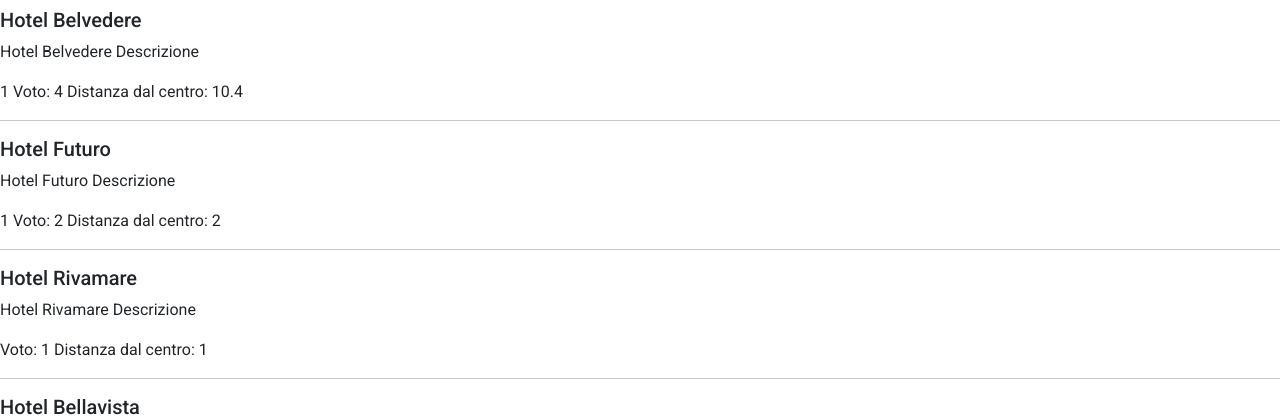
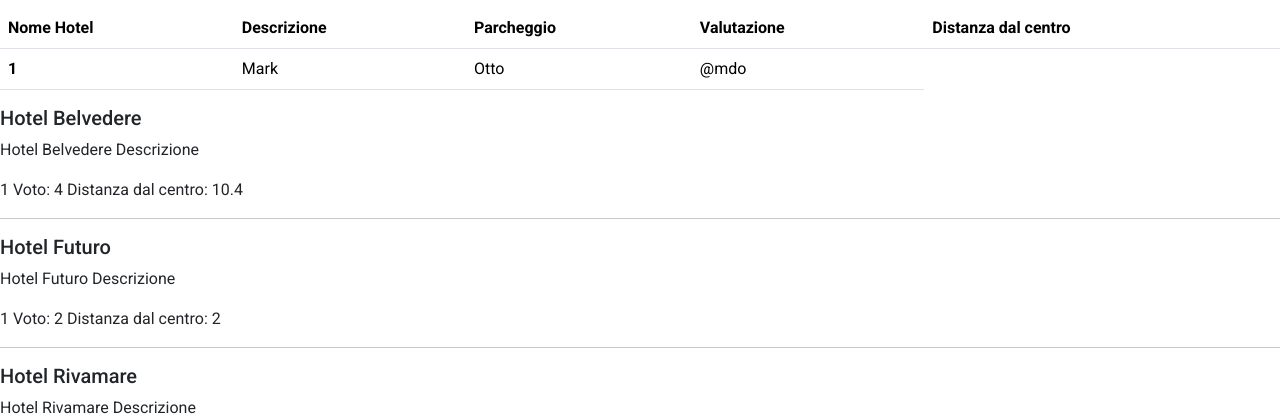
Before and after one commit to alex02r/php-hotel, a PHP site: page / in a window 1280 px wide. Shown: the part 48-468 px from the top of the page. Run offline with PHP 8.4, Linux system fonts and the light colour scheme.

Commit message:
[UPGRADE] Aggiunta struttura per la tabella

```diff
--- a/index.php
+++ b/index.php
@@ -15,10 +15,29 @@
         <h1>Trova il tuo hotel</h1>
     </header>
     <main>
+        <table class="table">
+            <thead>
+                <tr>
+                <th scope="col">Nome Hotel</th>
+                <th scope="col">Descrizione</th>
+                <th scope="col">Parcheggio</th>
+                <th scope="col">Valutazione</th>
+                <th scope="col">Distanza dal centro</th>
+                </tr>
+            </thead>
+            <tbody>
+                <tr>
+                <th scope="row">1</th>
+                <td>Mark</td>
+                <td>Otto</td>
+                <td>@mdo</td>
+                </tr>
+            </tbody>
+        </table>
         <?php foreach($hotels as $hotel){ ?>
             <h5> <?php echo $hotel['name']; ?> </h5>
             <p> <?php echo $hotel['description']; ?> </p>
-            <span><?php echo $hotel['parking'] ?? 'Parcheggio disponibile' ; ?></span>
+            <span><?php echo $hotel['parking'] ?? 'Parcheggio disponibile'; ?></span>
             <span>Voto: <?php echo $hotel['vote']; ?></span>
             <span>Distanza dal centro: <?php echo $hotel['distance_to_center']; ?></span>
             <hr>
```
